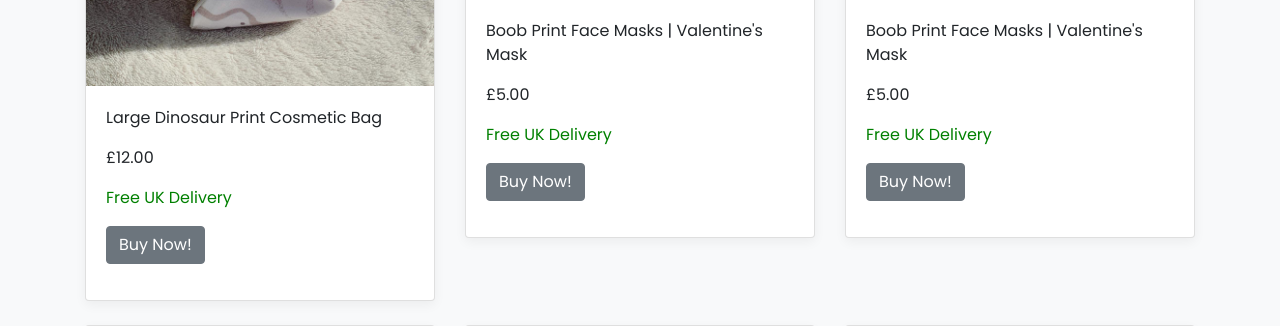
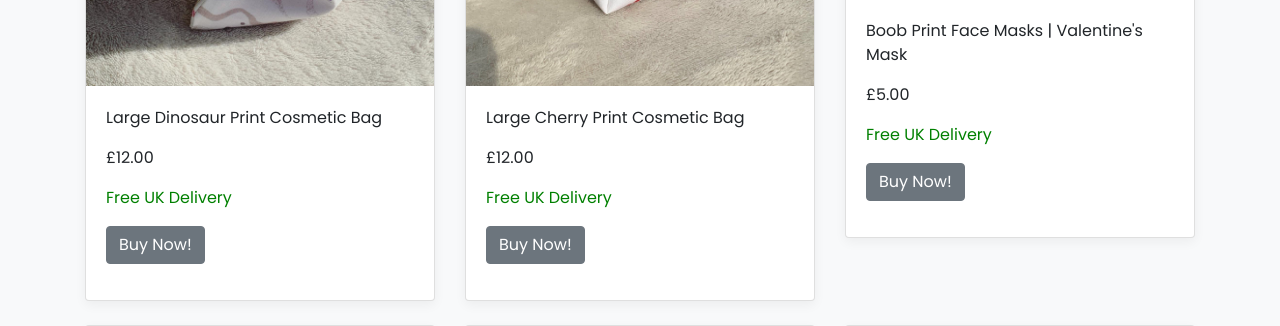
Before and after one commit to HarryMedlock/weebsite, a Flask app: page /shop in a window 1280 px wide. Shown: the part 1333-1659 px from the top of the page. Run offline with Flask 2, Linux system fonts and the light colour scheme; some libraries are stand-ins or nearby versions.

Commit message:
Cherry bag product page
Same as two previous.

```diff
--- a/app/routes.py
+++ b/app/routes.py
@@ -82,6 +82,10 @@ def purchase_dino():
 def purchase_strawb():
     return render_template('purchase_strawb.html')
 
+@app.route('/shop/cherry_bag')
+def purchase_cherry():
+    return render_template('purchase_cherry.html')
+
 
 
 #-------- Stripe integration --------#
--- a/app/templates/shop.html
+++ b/app/templates/shop.html
@@ -67,13 +67,13 @@
             </div>
           </div>
         </div>
-        <div class="col-md-4">
+        <div class="col-md-4 filter bags">
           <div class="card mb-4 box-shadow">
-            <img class="card-img-top rounded-top" src="{{ url_for('static', filename='booby_mask.jpg') }}" alt="Card image cap">
+            <img class="card-img-top rounded-top" src="{{ url_for('static', filename='cherry.jpg') }}" alt="Card image cap">
             <div class="card-body">
-              <p class="card-text">Boob Print Face Masks | Valentine's Mask</p>
-              <p class="card-text">£5.00</p><p class="card-text" style="color:green">Free UK Delivery</p>
-              <p><a class="btn btn-md btn-secondary" href="#" role="button">Buy Now!</a></p>
+              <p class="card-text">Large Cherry Print Cosmetic Bag</p>
+              <p class="card-text">£12.00</p><p class="card-text" style="color:green">Free UK Delivery</p>
+              <p><a class="btn btn-md btn-secondary" href="{{ url_for('purchase_cherry') }}" role="button">Buy Now!</a></p>
             </div>
           </div>
         </div>
```
Also changed, not shown: app/templates/purchase_cherry.html (added, +27 -0 lines), app/static/cherry.jpg (added), app/static/cherry2.jpg (added), app/static/cherry3.jpg (added).
